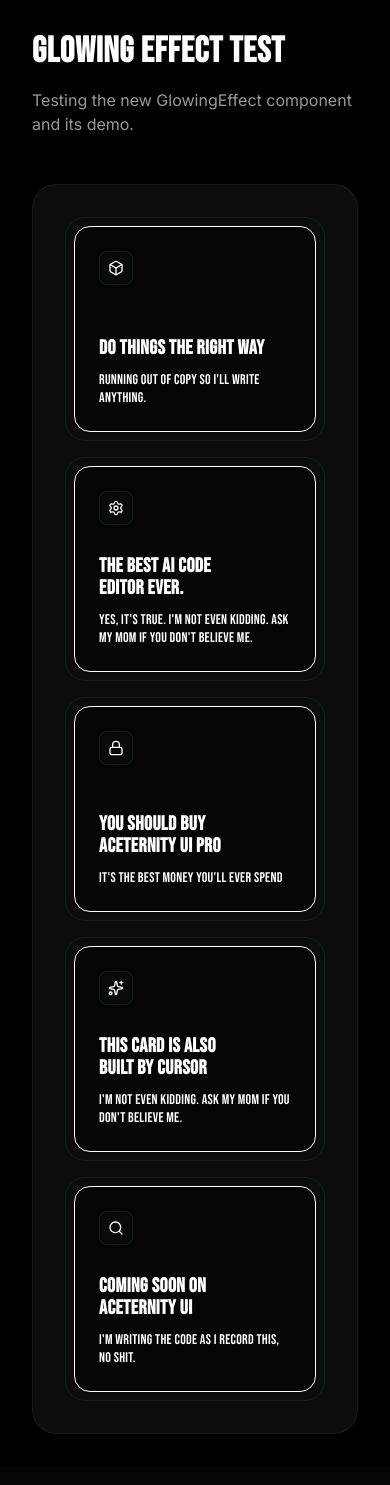
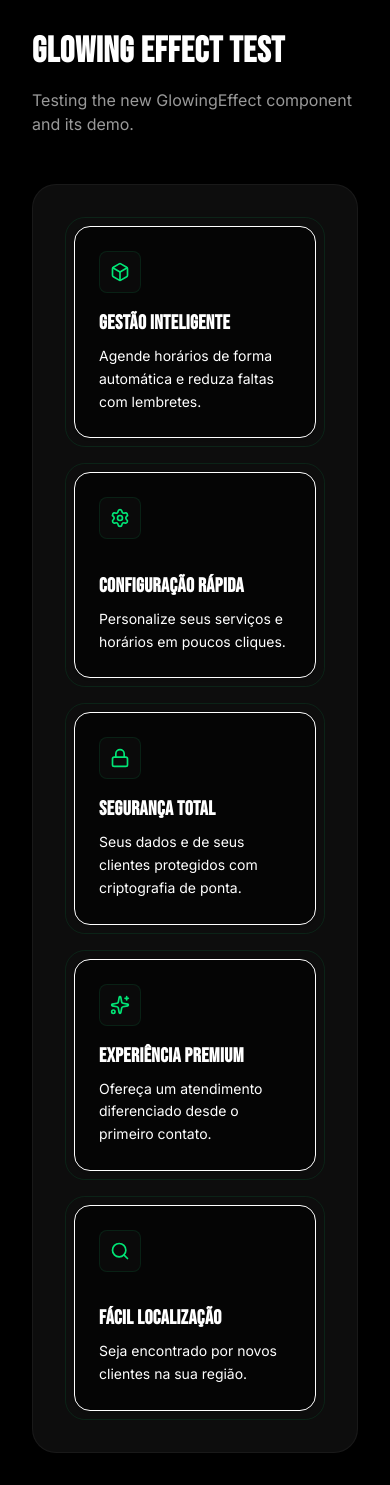
Before and after one commit to kokimotoprojetos/agendamentofacil, a Next.js app: page /test-glow in a window 390 px wide. Built offline with nearby package versions, Linux system fonts and the light colour scheme.

Commit message:
Optimize GlowingEffect for mobile and improve responsive layout

```diff
--- a/src/components/ui/glowing-effect-demo.tsx
+++ b/src/components/ui/glowing-effect-demo.tsx
@@ -6,36 +6,36 @@ import { cn } from "@/lib/utils";
 
 export function GlowingEffectDemo() {
     return (
-        <ul className="grid grid-cols-1 grid-rows-none gap-4 md:grid-cols-12 md:grid-rows-3 lg:gap-4 xl:max-h-[34rem] xl:grid-rows-2">
+        <ul className="grid grid-cols-1 gap-4 sm:grid-cols-2 md:grid-cols-12 md:auto-rows-[14rem] lg:gap-6">
             <GridItem
-                area="md:[grid-area:1/1/2/7] xl:[grid-area:1/1/2/5]"
-                icon={<Box className="h-4 w-4" />}
-                title="Do things the right way"
-                description="Running out of copy so I'll write anything."
+                area="md:[grid-area:1/1/2/7] lg:[grid-area:1/1/2/5]"
+                icon={<Box className="h-5 w-5 text-primary" />}
+                title="Gestão Inteligente"
+                description="Agende horários de forma automática e reduza faltas com lembretes."
             />
             <GridItem
-                area="md:[grid-area:1/7/2/13] xl:[grid-area:2/1/3/5]"
-                icon={<Settings className="h-4 w-4" />}
-                title="The best AI code editor ever."
-                description="Yes, it's true. I'm not even kidding. Ask my mom if you don't believe me."
+                area="md:[grid-area:1/7/2/13] lg:[grid-area:2/1/3/5]"
+                icon={<Settings className="h-5 w-5 text-primary" />}
+                title="Configuração Rápida"
+                description="Personalize seus serviços e horários em poucos cliques."
             />
             <GridItem
-                area="md:[grid-area:2/1/3/7] xl:[grid-area:1/5/3/8]"
-                icon={<Lock className="h-4 w-4" />}
-                title="You should buy Aceternity UI Pro"
-                description="It's the best money you'll ever spend"
+                area="md:[grid-area:2/1/3/7] lg:[grid-area:1/5/3/9]"
+                icon={<Lock className="h-5 w-5 text-primary" />}
+                title="Segurança Total"
+                description="Seus dados e de seus clientes protegidos com criptografia de ponta."
             />
             <GridItem
-                area="md:[grid-area:2/7/3/13] xl:[grid-area:1/8/2/13]"
-                icon={<Sparkles className="h-4 w-4" />}
-                title="This card is also built by Cursor"
-                description="I'm not even kidding. Ask my mom if you don't believe me."
+                area="md:[grid-area:2/7/3/13] lg:[grid-area:1/9/2/13]"
+                icon={<Sparkles className="h-5 w-5 text-primary" />}
+                title="Experiência Premium"
+                description="Ofereça um atendimento diferenciado desde o primeiro contato."
             />
             <GridItem
-                area="md:[grid-area:3/1/4/13] xl:[grid-area:2/8/3/13]"
-                icon={<Search className="h-4 w-4" />}
-                title="Coming soon on Aceternity UI"
-                description="I'm writing the code as I record this, no shit."
+                area="md:[grid-area:3/1/4/13] lg:[grid-area:2/9/3/13]"
+                icon={<Search className="h-5 w-5 text-primary" />}
+                title="Fácil Localização"
+                description="Seja encontrado por novos clientes na sua região."
             />
         </ul>
     );
@@ -51,7 +51,7 @@ interface GridItemProps {
 const GridItem = ({ area, icon, title, description }: GridItemProps) => {
     return (
         <li className={cn("min-h-[14rem] list-none", area)}>
-            <div className="relative h-full rounded-[1.25rem] border-[0.75px] border-border p-2 md:rounded-[1.5rem] md:p-3">
+            <div className="relative h-full rounded-[1.25rem] border border-border p-2 md:rounded-[1.5rem] md:p-3">
                 <GlowingEffect
                     spread={40}
                     glow={true}
@@ -60,18 +60,18 @@ const GridItem = ({ area, icon, title, description }: GridItemProps) => {
                     inactiveZone={0.01}
                     borderWidth={3}
                 />
-                <div className="relative flex h-full flex-col justify-between gap-6 overflow-hidden rounded-xl border-[0.75px] bg-background p-6 shadow-sm dark:shadow-[0px_0px_27px_0px_rgba(45,45,45,0.3)] md:p-6">
-                    <div className="relative flex flex-1 flex-col justify-between gap-3">
-                        <div className="w-fit rounded-lg border-[0.75px] border-border bg-muted p-2">
+                <div className="relative flex h-full flex-col justify-between gap-6 overflow-hidden rounded-xl border bg-background p-6 shadow-sm dark:shadow-[0px_0px_27px_0px_rgba(45,45,45,0.3)] md:p-8">
+                    <div className="relative flex flex-1 flex-col justify-between gap-4">
+                        <div className="w-fit rounded-lg border border-border bg-muted p-2.5">
                             {icon}
                         </div>
-                        <div className="space-y-3">
-                            <h3 className="pt-0.5 text-xl leading-[1.375rem] font-semibold font-sans tracking-[-0.04em] md:text-2xl md:leading-[1.875rem] text-balance text-foreground">
+                        <div className="space-y-2">
+                            <h3 className="text-xl font-bold tracking-tight text-foreground md:text-2xl">
                                 {title}
                             </h3>
-                            <h2 className="[&_b]:md:font-semibold [&_strong]:md:font-semibold font-sans text-sm leading-[1.125rem] md:text-base md:leading-[1.375rem] text-muted-foreground">
+                            <p className="text-sm leading-relaxed text-muted-foreground md:text-base">
                                 {description}
-                            </h2>
+                            </p>
                         </div>
                     </div>
                 </div>
```
Also changed, not shown: src/components/ui/glowing-effect.tsx (+73 -39 lines).
